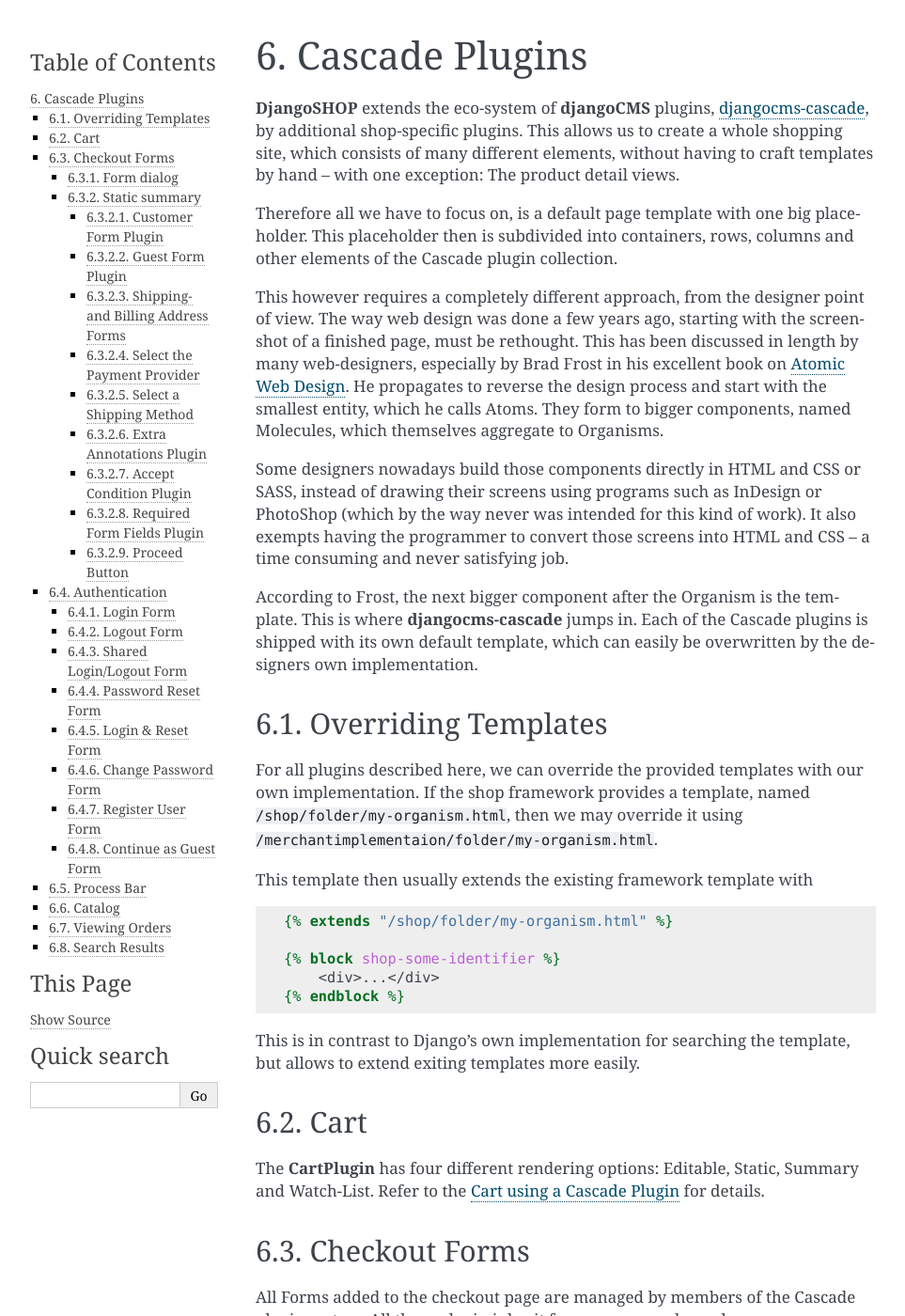
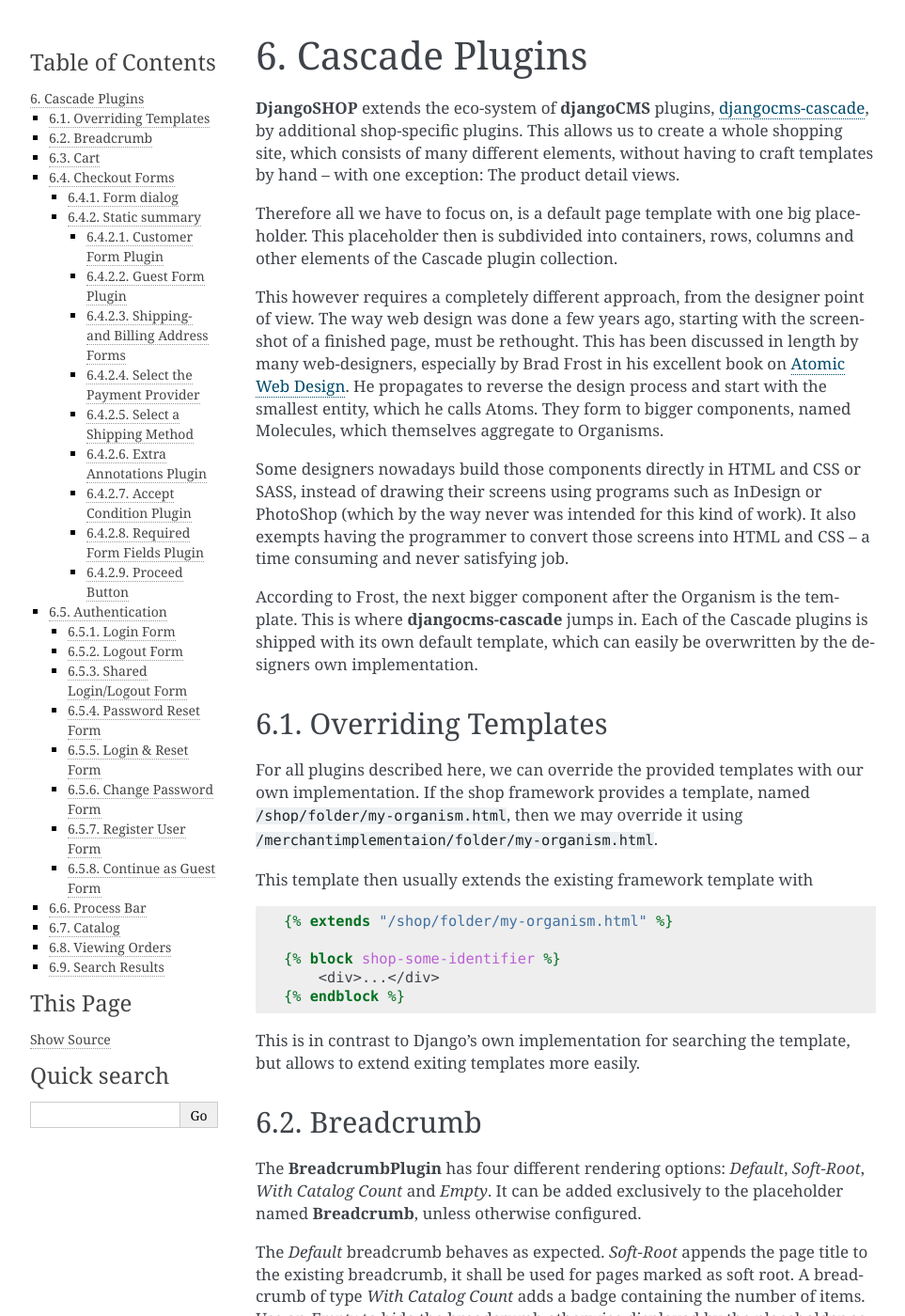
Before and after one commit to zootopia106/django-shop, a Sphinx documentation site: the page built from docs/reference/cascade-plugins.rst, in a window 1280 px wide and 1400 px high. Shown: the whole window at 94% size, without its empty margins (148-1111 px from the left). Built offline with Sphinx 7.4.7, drawn with Linux system fonts in a browser that asks for light colours; some of the changed text lies outside the part shown.

Commit message:
updated docs

```diff
--- a/docs/changelog.rst
+++ b/docs/changelog.rst
@@ -31,7 +31,7 @@
 * Fixed: In ``ProductIndex``, translations now are always overridden.
 * Added class ``SyncCatalogView`` which can be used to synchronize the cart with a catalog list
   view.
-* Content of Checkout Forms is handled by a singe transaction.
+* Content of Checkout Forms is handled by a single transaction.
 
 0.9.0rc1
 ========
--- a/docs/reference/cascade-plugins.rst
+++ b/docs/reference/cascade-plugins.rst
@@ -49,6 +49,19 @@
 
 This is in contrast to Django's own implementation for searching the template, but allows to extend
 exiting templates more easily.
+
+
+Breadcrumb
+==========
+
+The **BreadcrumbPlugin** has four different rendering options: *Default*, *Soft-Root*,
+*With Catalog Count* and *Empty*. It can be added exclusively to the placeholder named
+**Breadcrumb**, unless otherwise configured.
+
+The *Default* breadcrumb behaves as expected. *Soft-Root* appends the page title to the existing
+breadcrumb, it shall be used for pages marked as soft root. A breadcrumb of type
+*With Catalog Count* adds a badge containing the number of items. Use an *Empty* to hide the
+breadcrumb otherwise displayed by the placeholder as default.
 
 
 Cart
@@ -346,11 +359,21 @@
 ==============
 
 The **Order Views** plugin is used to render the list- and detail views of orders, specific to the
-currently logged in customer. Without a number in the URL, a list of all orders is shown. By
-adding the primary key to the URL, all ordered items from that specific order are shown.
+currently logged in customer. Without a number in the URL, a list of all orders belonging to the
+current customer is shown. By adding the primary key of a specific order to the URL, all ordered
+items from that specific order are shown. We name this the order detail view, although it is a list
+of items.
 
-This plugin requires a CMS page, which uses the CMSApp **OrderApp**. This app is part of the shop
-framework and loaded automatically.
+This plugin requires a CMS page, which as uses the CMSApp **OrderApp**. This CMS application is part
+of the shop framework and always available in the *Advanced Settings* of each CMS page.
+
+
+Caveat when editing the Order Detail Page
+-----------------------------------------
+
+The Order List- and Detail Pages share one common entity in our CMS page tree. The Order Detail
+view just rendered in a different way. Editing this pseudo page therefore is not possible because
+it is not part of the CMS.
 
 
 Search Results
```
